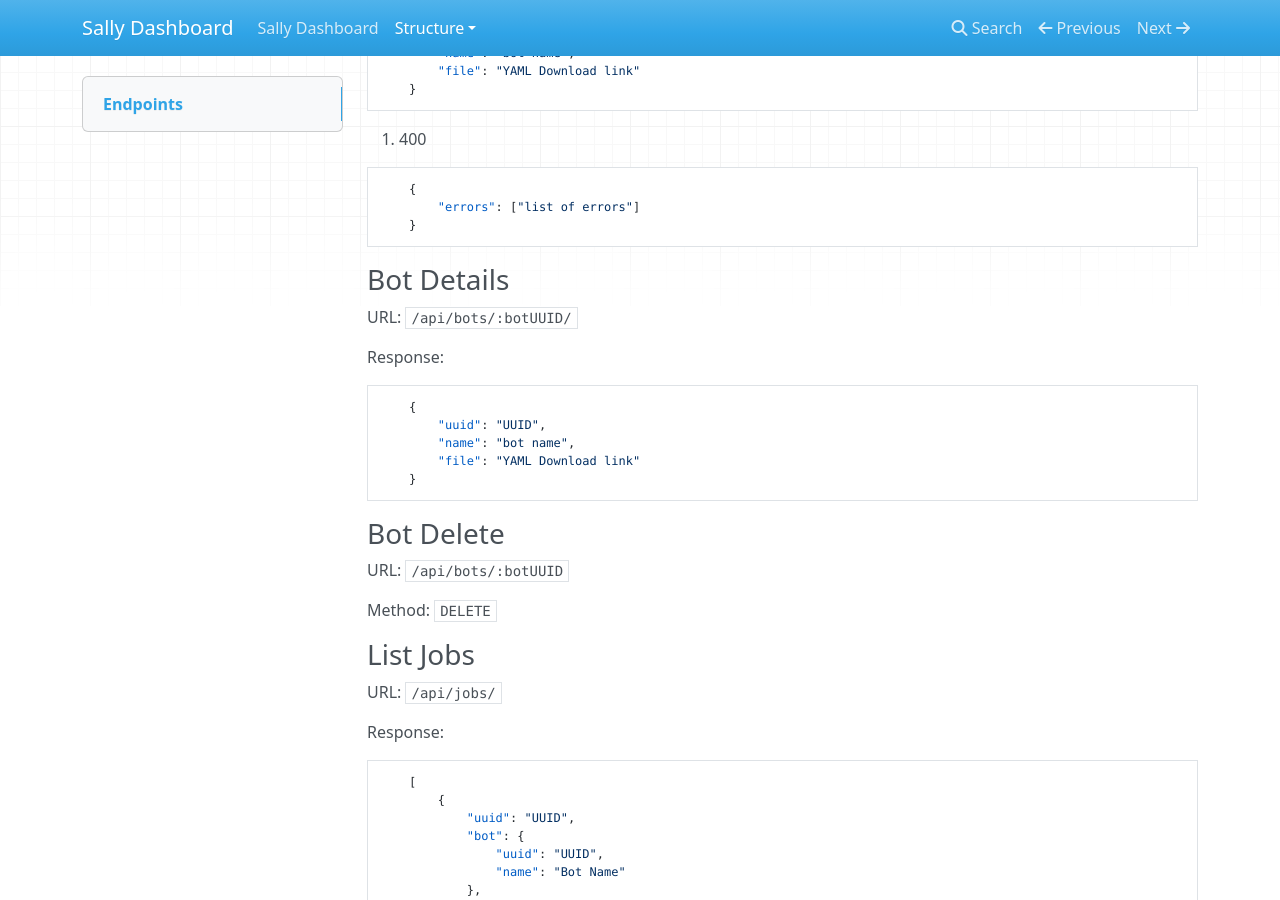
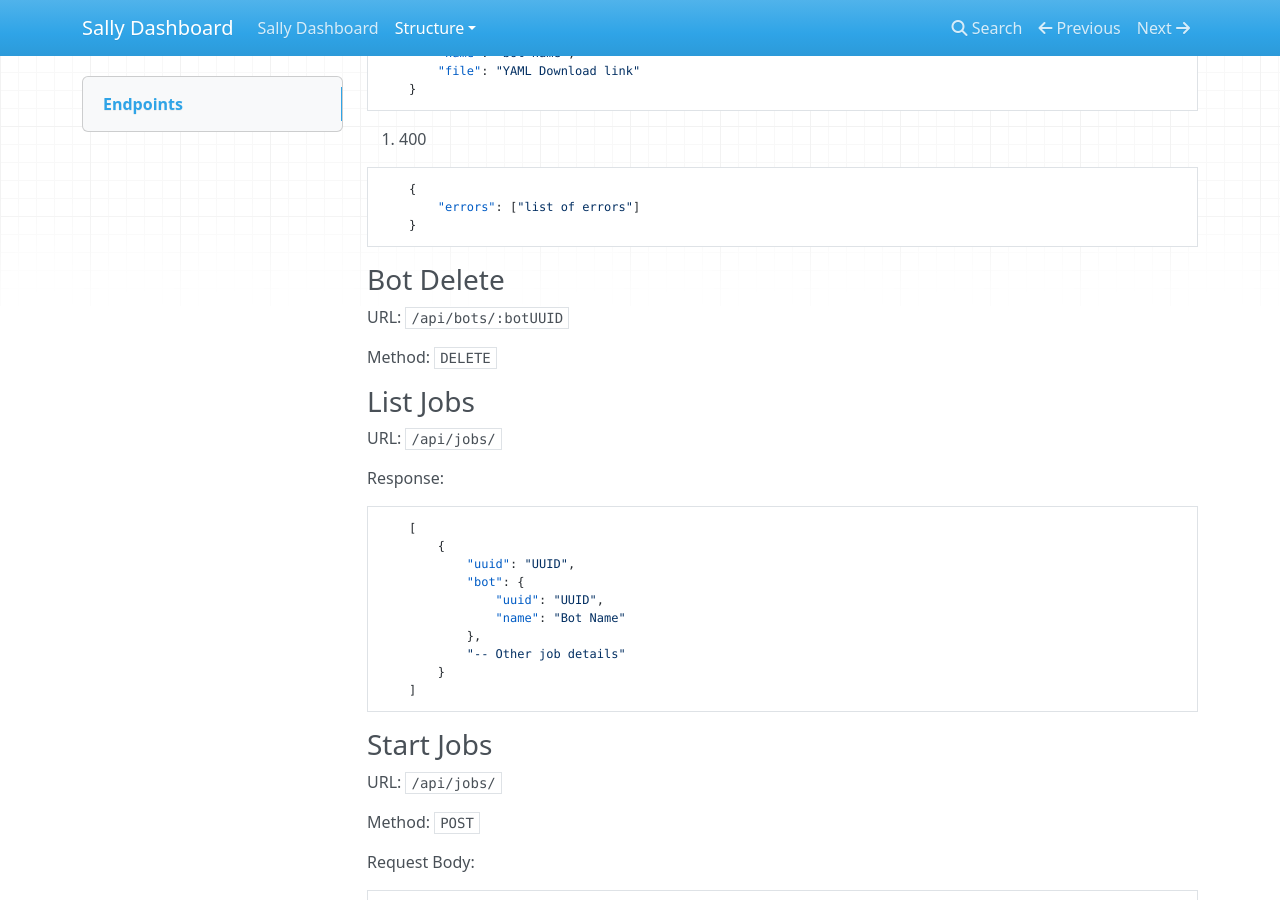
Before and after one commit to wigeria/sally-dashboard, an MkDocs documentation site: the page built from docs/structure/endpoints.md, in a window 1280 px wide and 900 px high, scrolled down 1337 px. Built offline with MkDocs 1.6.1, drawn with Linux system fonts in a browser that asks for light colours; nearby versions of some CDN libraries.

Commit message:
Removed documentation for non-existent endpoint

````diff
--- a/docs/structure/endpoints.md
+++ b/docs/structure/endpoints.md
@@ -75,19 +75,6 @@
     }
 ```
 
-### Bot Details
-
-URL: `/api/bots/:botUUID/`
-
-Response:
-```json
-    {
-        "uuid": "UUID",
-        "name": "bot name",
-        "file": "YAML Download link"
-    }
-```
-
 ### Bot Delete
 
 URL: `/api/bots/:botUUID`
````
